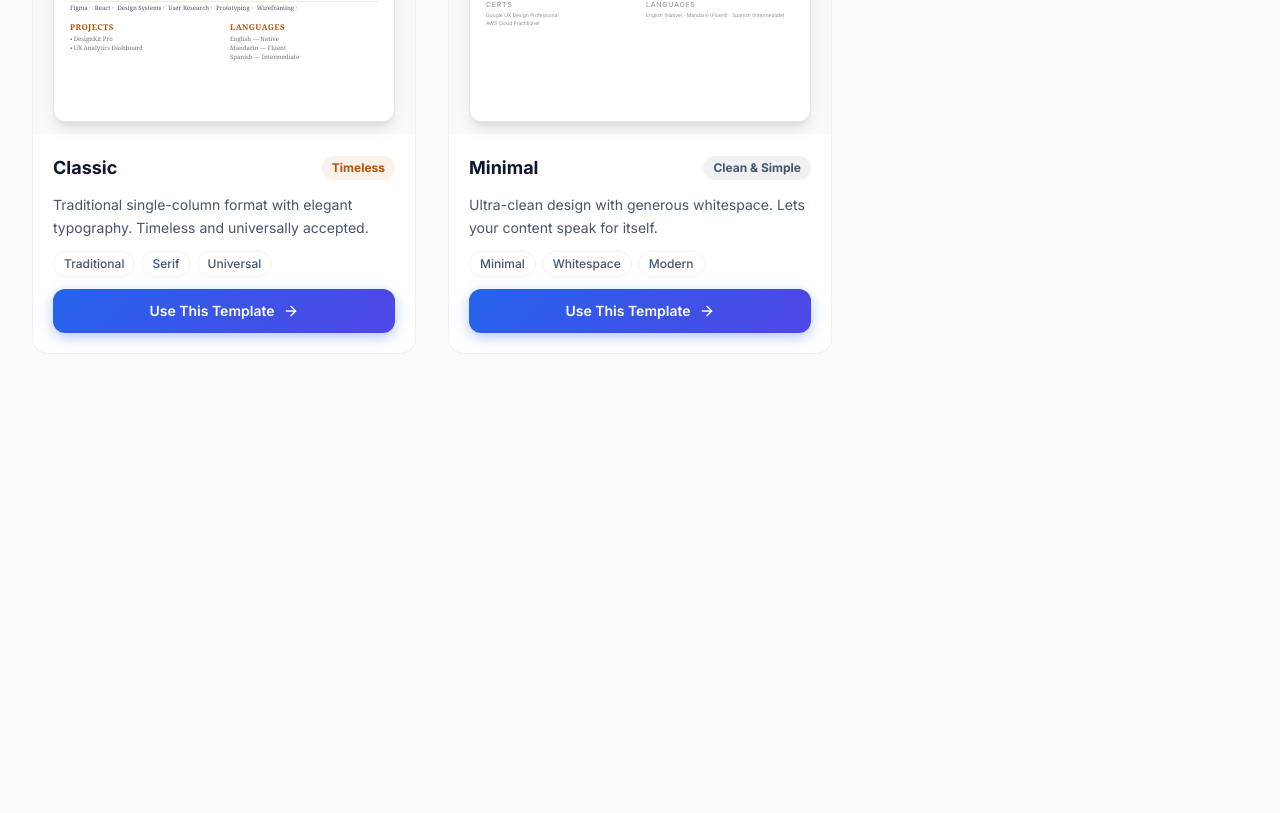
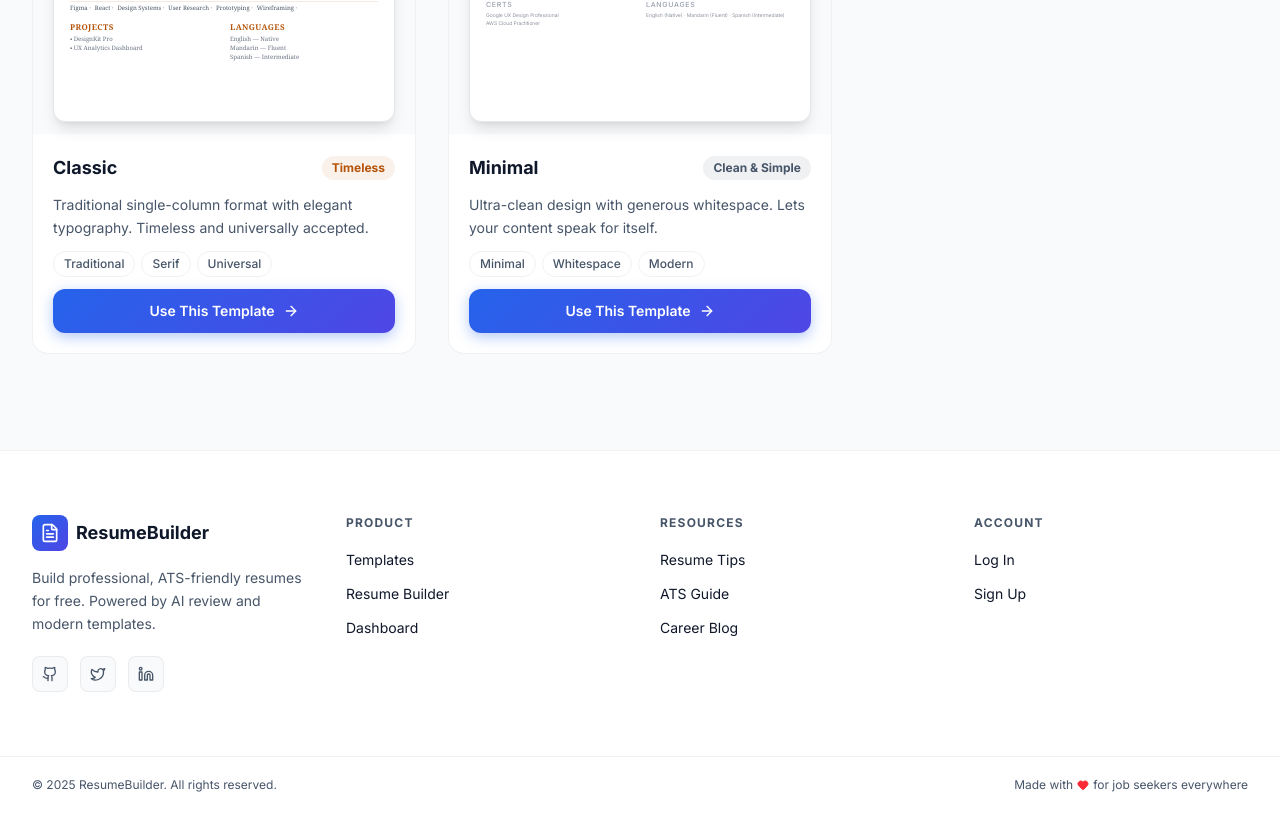
Before and after one commit to sasindu345/resume-builder, a React (Vite) app in the folder resume-builder-frontend/: page /templates in a window 1280 px wide. Shown: the part 1463-2276 px from the top of the page. Before the commit the page ends 1913 px from the top, so only its background shows below. Built offline with nearby package versions, Linux system fonts and the light colour scheme; no server answers.

Commit message:
style: update layout components and add hero background image

```diff
--- a/resume-builder-frontend/src/App.tsx
+++ b/resume-builder-frontend/src/App.tsx
@@ -1,5 +1,5 @@
 import './App.css'
-import { Routes, Route, Link, useNavigate } from 'react-router-dom'
+import { Routes, Route, Link, useNavigate, useLocation } from 'react-router-dom'
 import { useEffect, useState } from 'react'
 import { Toaster } from 'react-hot-toast'
 import { AuthProvider } from '@/contexts/AuthContext'
@@ -14,6 +14,7 @@ import { VerifyEmail } from '@/pages/VerifyEmail'
 import { TemplatesGallery } from '@/pages/TemplatesGallery'
 import { ProtectedRoute } from '@/components/auth/ProtectedRoute'
 import { FloatingShapes } from '@/components/animations/FloatingShapes'
+import { Footer } from '@/components/layout/Footer'
 import headerStyles from '@/styles/components/Header.module.css'
 
 // Sun icon
@@ -59,6 +60,12 @@ function LogoIcon() {
 function AppRoutes() {
   const { isAuthenticated, logout } = useAuth()
   const navigate = useNavigate()
+  const location = useLocation()
+
+  // Hide footer on builder/editor pages
+  const hideFooter = location.pathname.startsWith('/builder') || location.pathname.startsWith('/resume/')
+  // Transparent header on home page
+  const isHomePage = location.pathname === '/'
 
   const [theme, setTheme] = useState<string>(() => {
     try {
@@ -92,7 +99,7 @@ function AppRoutes() {
     <div className="min-h-screen relative overflow-hidden">
       <FloatingShapes />
 
-      <header className={headerStyles.header}>
+      <header className={isHomePage ? headerStyles.headerTransparent : headerStyles.header}>
         <div className={headerStyles.headerContent}>
           {/* Logo */}
           <Link to="/" className={headerStyles.logo}>
@@ -158,6 +165,8 @@ function AppRoutes() {
           }
         />
       </Routes>
+
+      {!hideFooter && <Footer />}
     </div>
   )
 }
--- /dev/null
+++ b/resume-builder-frontend/src/components/layout/Footer.tsx
@@ -0,0 +1,122 @@
+import { Link } from 'react-router-dom'
+import { FileText, Github, Twitter, Linkedin, Heart } from 'lucide-react'
+
+const footerLinks = [
+    {
+        title: 'Product',
+        links: [
+            { label: 'Templates', to: '/templates' },
+            { label: 'Resume Builder', to: '/builder' },
+            { label: 'Dashboard', to: '/dashboard' },
+        ],
+    },
+    {
+        title: 'Resources',
+        links: [
+            { label: 'Resume Tips', to: '#' },
+            { label: 'ATS Guide', to: '#' },
+            { label: 'Career Blog', to: '#' },
+        ],
+    },
+    {
+        title: 'Account',
+        links: [
+            { label: 'Log In', to: '/login' },
+            { label: 'Sign Up', to: '/register' },
+        ],
+    },
+]
+
+export function Footer() {
+    return (
+        <footer
+            style={{
+                background: 'var(--surface)',
+                borderTop: '1px solid var(--border)',
+                color: 'var(--text)',
+            }}
+        >
+            <div className="max-w-7xl mx-auto px-4 sm:px-6 lg:px-8 py-16">
+                <div className="grid grid-cols-2 md:grid-cols-4 gap-10">
+                    {/* Brand */}
+                    <div className="col-span-2 md:col-span-1">
+                        <Link to="/" className="flex items-center gap-2 mb-4 group">
+                            <div
+                                className="w-9 h-9 rounded-lg flex items-center justify-center"
+                                style={{ background: 'linear-gradient(135deg, #2563eb, #4f46e5)' }}
+                            >
+                                <FileText className="w-5 h-5 text-white" />
+                            </div>
+                            <span className="text-lg font-bold" style={{ color: 'var(--text)' }}>
+                                ResumeBuilder
+                            </span>
+                        </Link>
+                        <p className="text-sm leading-relaxed mb-5" style={{ color: 'var(--muted)' }}>
+                            Build professional, ATS-friendly resumes for free. Powered by AI review and modern templates.
+                        </p>
+                        <div className="flex gap-3">
+                            {[
+                                { icon: Github, href: '#', label: 'GitHub' },
+                                { icon: Twitter, href: '#', label: 'Twitter' },
+                                { icon: Linkedin, href: '#', label: 'LinkedIn' },
+                            ].map(({ icon: Icon, href, label }) => (
+                                <a
+                                    key={label}
+                                    href={href}
+                                    aria-label={label}
+                                    className="w-9 h-9 rounded-lg flex items-center justify-center transition-all hover:scale-110"
+                                    style={{
+                                        background: 'var(--bg)',
+                                        border: '1px solid var(--border)',
+                                        color: 'var(--muted)',
+                                    }}
+                                >
+                                    <Icon className="w-4 h-4" />
+                                </a>
+                            ))}
+                        </div>
+                    </div>
+
+                    {/* Links */}
+                    {footerLinks.map(({ title, links }) => (
+                        <div key={title}>
+                            <h4
+                                className="text-xs font-bold uppercase tracking-widest mb-4"
+                                style={{ color: 'var(--muted)' }}
+                            >
+                                {title}
+                            </h4>
+                            <ul className="space-y-2.5">
+                                {links.map(({ label, to }) => (
+                                    <li key={label}>
+                                        <Link
+                                            to={to}
+                                            className="text-sm transition-colors hover:opacity-70"
+                                            style={{ color: 'var(--text)' }}
+                                        >
+                                            {label}
+                                        </Link>
+                                    </li>
+                                ))}
+                            </ul>
+                        </div>
+                    ))}
+                </div>
+            </div>
+
+            {/* Bottom Bar */}
+            <div
+                style={{ borderTop: '1px solid var(--border)' }}
+            >
+                <div className="max-w-7xl mx-auto px-4 sm:px-6 lg:px-8 py-5 flex flex-col sm:flex-row items-center justify-between gap-3">
+                    <p className="text-xs" style={{ color: 'var(--muted)' }}>
+                        © {new Date().getFullYear()} ResumeBuilder. All rights reserved.
+                    </p>
+                    <p className="text-xs flex items-center gap-1" style={{ color: 'var(--muted)' }}>
+                        Made with <Heart className="w-3 h-3 fill-red-500 text-red-500" /> for job seekers everywhere
+                    </p>
+                </div>
+            </div>
+        </footer>
+    )
+}
--- a/resume-builder-frontend/src/styles/components/Header.module.css
+++ b/resume-builder-frontend/src/styles/components/Header.module.css
@@ -9,11 +9,57 @@
     -webkit-backdrop-filter: blur(16px);
     border-bottom: 1px solid var(--border);
     box-shadow: 0 1px 0 var(--border), 0 4px 20px rgba(0, 0, 0, 0.04);
-    transition: background 0.3s ease, border-color 0.3s ease;
+    transition: background 0.4s ease, border-color 0.4s ease, box-shadow 0.4s ease;
 }
 
 [data-theme="dark"] .header {
     background: rgba(15, 22, 40, 0.88);
+}
+
+/* Transparent header for hero section on home page */
+.headerTransparent {
+    position: absolute;
+    width: 100%;
+    top: 0;
+    z-index: 50;
+    background: transparent;
+    backdrop-filter: none;
+    -webkit-backdrop-filter: none;
+    border-bottom: 1px solid rgba(255,255,255,0.08);
+    box-shadow: none;
+    transition: background 0.4s ease, border-color 0.4s ease;
+}
+
+.headerTransparent .navLink {
+    color: rgba(255,255,255,0.75);
+}
+
+.headerTransparent .navLink:hover {
+    color: #fff;
+    background: rgba(255,255,255,0.1);
+}
+
+.headerTransparent .logoText {
+    background: linear-gradient(135deg, #93c5fd, #a78bfa);
+    -webkit-background-clip: text;
+    -webkit-text-fill-color: transparent;
+    background-clip: text;
+}
+
+.headerTransparent .themeToggle {
+    border-color: rgba(255,255,255,0.2);
+    background: rgba(255,255,255,0.08);
+    color: #fff;
+}
+
+.headerTransparent .themeToggle:hover {
+    background: rgba(255,255,255,0.15);
+    border-color: rgba(255,255,255,0.35);
+    color: #fff;
+}
+
+.headerTransparent .navDivider {
+    background: rgba(255,255,255,0.2);
 }
 
 .headerContent {
```
Also changed, not shown: resume-builder-frontend/public/CVs-Resumes-How-to-Secure-a-Law-Interview.jpg.webp (added).
